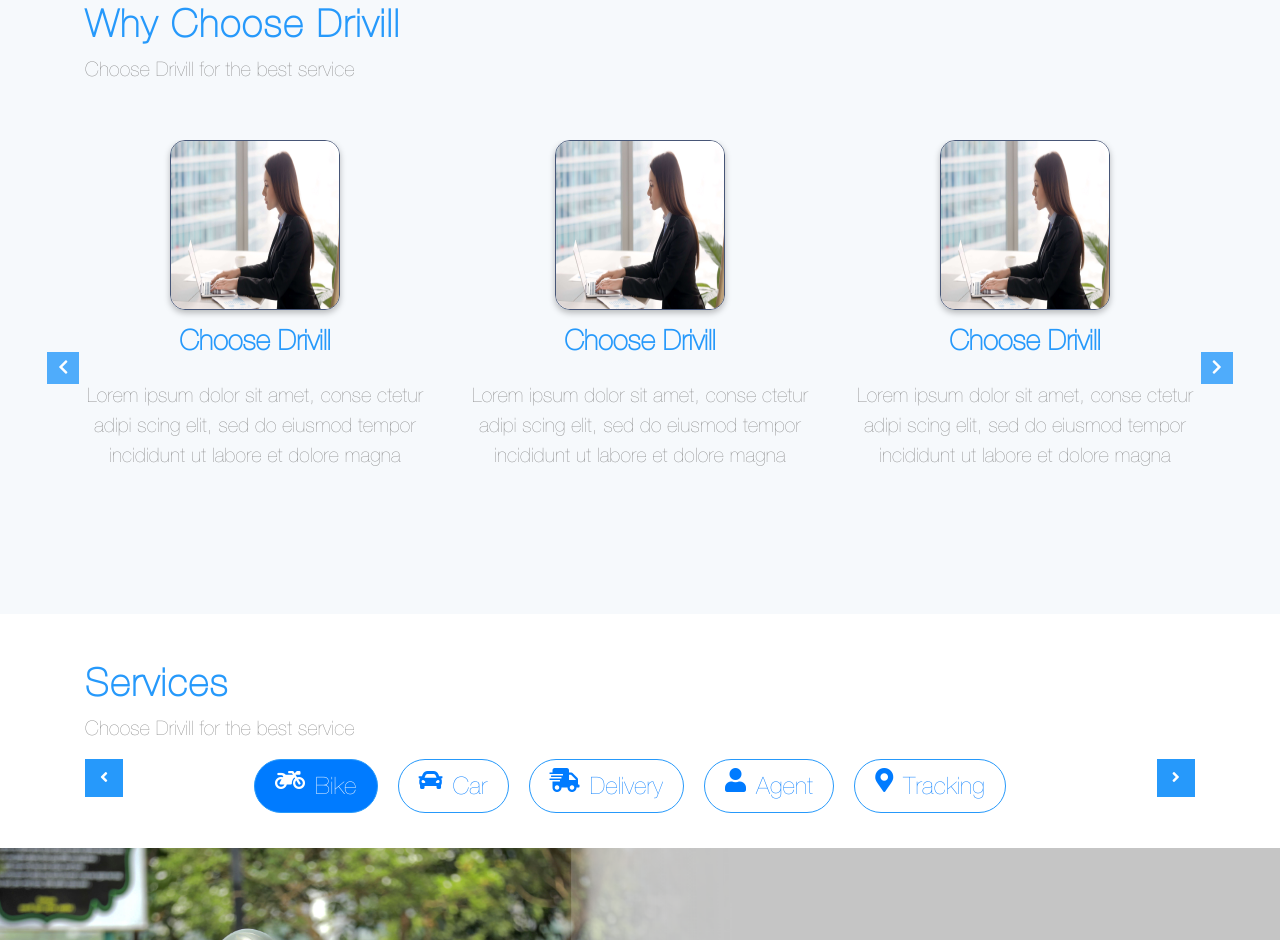
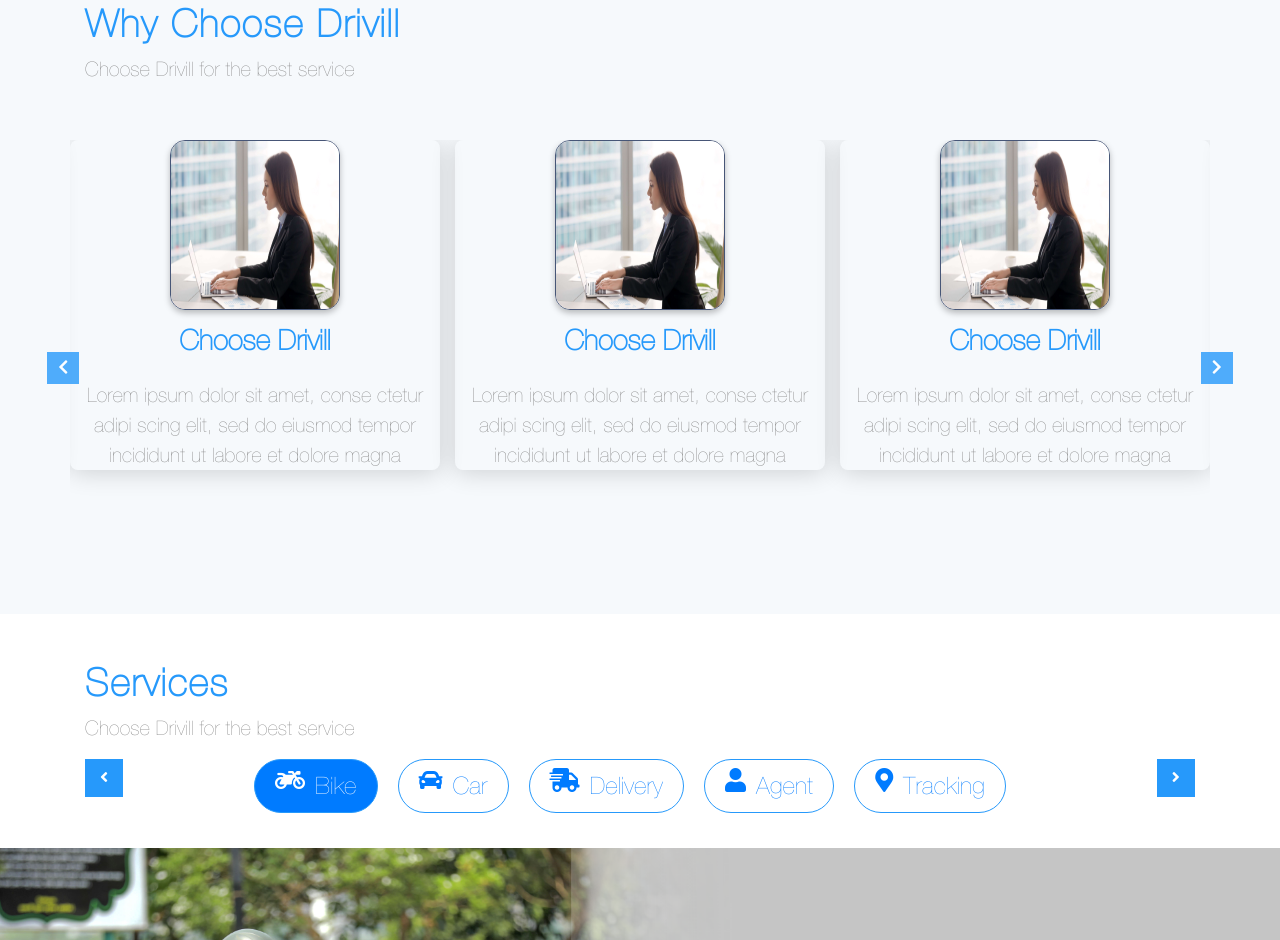
Before and after one commit to mdnakibul/drivill, a plain HTML site: page index.html in a window 1280 px wide. Shown: the part 969-1909 px from the top of the page. Drawn offline with nearby package versions, Linux system fonts and the light colour scheme.

Commit message:
add shadow to why choose block

```diff
--- a/assets/css/style.css
+++ b/assets/css/style.css
@@ -213,6 +213,8 @@ section.why-choose-drivill {
 .why-choose-block {
     text-align: center;
     margin-bottom: 40px;
+    box-shadow: 0px 3px 25px rgba(0,0,0,0.16);
+    border-radius: 8px;
 }
 
 .why-choose-block img {
```
